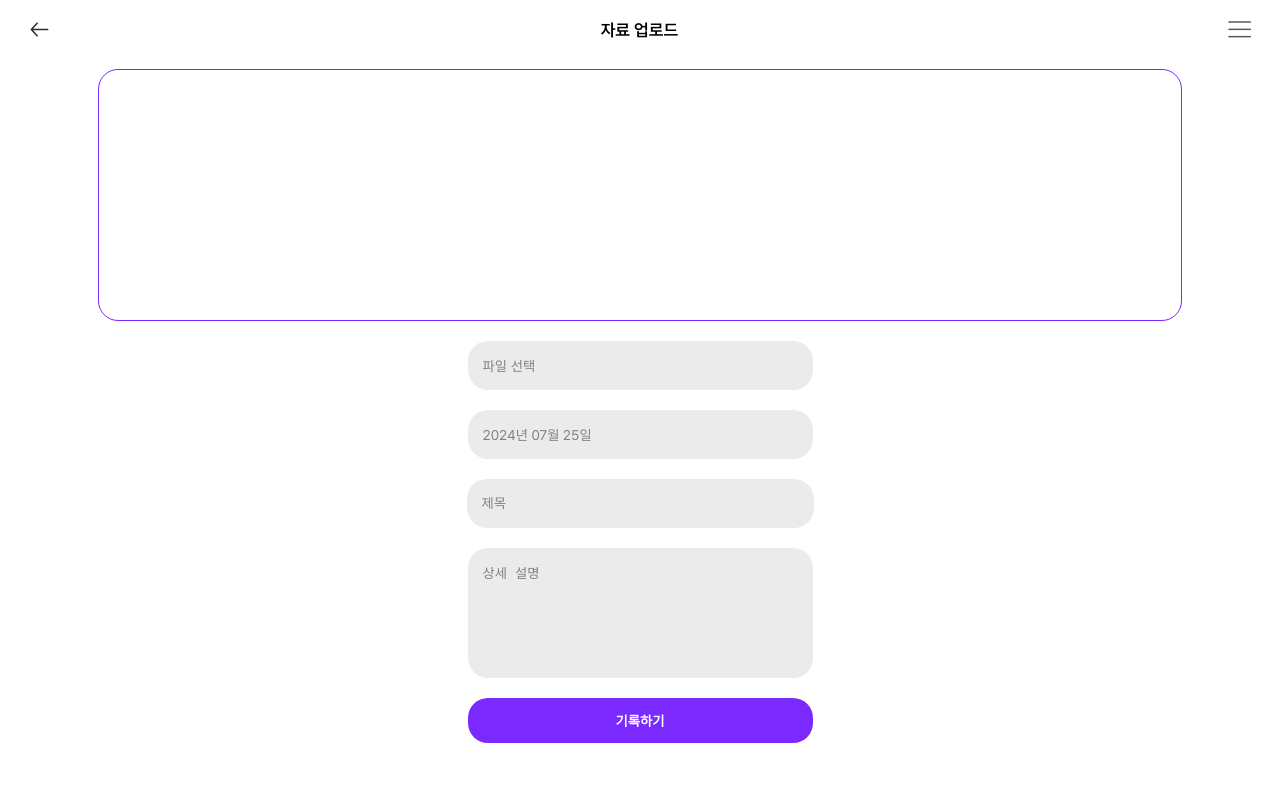
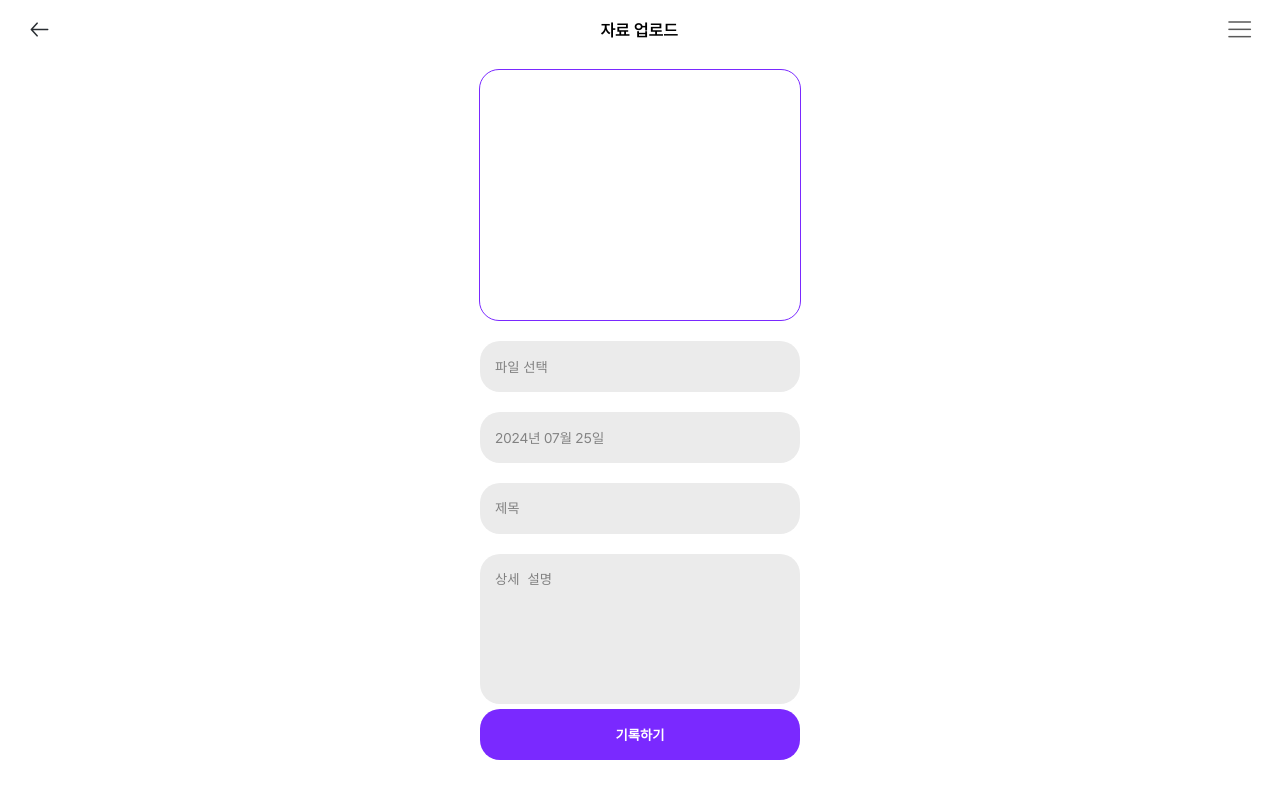
Before and after one commit to TeamViewMore/Poksin_FE, a React (Create React App) app: page /upload-form in a window 1280 px wide. Built offline with nearby package versions, Linux system fonts and the light colour scheme.

Commit message:
🐛 자료 업로드 페이지 버튼 추가, 버튼 크기 조정
자료 업로드 페이지에 기록하러 가기 버튼 추가. 버튼 크기 일정하게 조정. 바텀 시트 스크롤 문제 해결.

```diff
--- a/src/pages/calender/CalenderList.js
+++ b/src/pages/calender/CalenderList.js
@@ -19,6 +19,8 @@ function CalenderList() {
         moment(value).add(1, "days").toDate(),
         moment(value).add(2, "days").toDate(),
         moment(value).add(3, "days").toDate(),
+        moment(value).add(4, "days").toDate(),
+        moment(value).add(5, "days").toDate(),
     ];
 
     return (
--- a/src/pages/upload/Upload.js
+++ b/src/pages/upload/Upload.js
@@ -11,24 +11,24 @@ function Upload() {
             <U.Upload>
                 <U.Btns>
                     <U.BtnSection>
-                        <U.Btn1 to="/upload-form">
+                        <U.Btn1>
                             <img className="BtnIcon" src={Icon1} alt="BtnIcon"></img>
                             <div className="BtnName">서면 자료</div>
                             <div className="BtnDes">진단서 및 진술서 등</div>
                         </U.Btn1>
-                        <U.Btn2 to="/upload-form">
+                        <U.Btn2>
                             <img className="BtnIcon" src={Icon2} alt="BtnIcon"></img>
                             <div className="BtnName">캡쳐 자료</div>
                             <div className="BtnDes">메신저 및 메시지 내용 등</div>
                         </U.Btn2>
                     </U.BtnSection>
                     <U.BtnSection>
-                        <U.Btn2 to="/upload-form">
+                        <U.Btn2>
                             <img className="BtnIcon" src={Icon3} alt="BtnIcon"></img>
                             <div className="BtnName">사진 자료</div>
                             <div className="BtnDes">상처 사진 및 망가진 물건 사진 등</div>
                         </U.Btn2>
-                        <U.Btn1 to="/upload-form">
+                        <U.Btn1>
                             <img className="BtnIcon" src={Icon4} alt="BtnIcon"></img>
                             <div className="BtnName">영상/음성 자료</div>
                             <div className="BtnDes">폭행 장면이 들어간 영상 등</div>
@@ -36,8 +36,13 @@ function Upload() {
                     </U.BtnSection>
                 </U.Btns>
                 <div className="des">
-                    {`영상 자료는 폭신폭신의 AI 판사로 정확하게 판단해드릴게요.\n영상 자료는 폭신폭신의 AI 판사로\n폭행 장면을 구분하여 올려드립니다.........`}
+                    {`증거 자료를 날짜별로 기록해보세요.\n영상 자료는 폭신폭신의 폭력 검출 기능으로\n중요 부분만 잘라드려요.\n만약, 어떤 증거를 수집해야 할지 고민이라면\n`}
+                    <span>
+                        폭신폭신의 <U.GoToGuide to="/guide">가이드라인</U.GoToGuide>을 참고해보세요!
+                    </span>
                 </div>
+
+                <U.GoToUploadButton to="/upload-form">기록하러 가기</U.GoToUploadButton>
             </U.Upload>
         </>
     );
--- a/src/pages/upload/UploadForm.js
+++ b/src/pages/upload/UploadForm.js
@@ -45,8 +45,8 @@ function UploadForm() {
         <div
             onClick={onClick}
             style={{
-                width: "315px",
-                height: "19px",
+                width: "305px",
+                height: "51px",
                 borderRadius: "20px",
                 border: "none",
                 color: "#818181",
@@ -54,7 +54,7 @@ function UploadForm() {
                 fontWeight: "300",
                 fontSize: "14px",
                 marginTop: "20px",
-                padding: "15px",
+                paddingLeft: "15px",
                 cursor: "pointer",
                 display: "flex",
                 alignItems: "center",
--- a/src/styles/calender/CalenderListStyle.js
+++ b/src/styles/calender/CalenderListStyle.js
@@ -7,7 +7,7 @@ import CalendarNext from "../../img/arrow_right.png";
 export const CalenderList = styled.div`
     display: flex;
     flex-direction: column;
-    height: 100vh;
+    height: 93vh;
     margin: 0;
 `;
 
@@ -128,7 +128,7 @@ export const BottomSheet = styled.div`
     font-weight: 500;
     font-size: 17px;
     margin-top: 20px;
-    overflow-y: auto;
+    overflow-y: scroll;
 
     &::-webkit-scrollbar {
         display: none;
--- a/src/styles/other/SplashStyle.js
+++ b/src/styles/other/SplashStyle.js
@@ -109,8 +109,8 @@ const animBtn = keyframes`
 `;
 
 export const Login = styled(Link)`
-    width: 345px;
-    height: 45px;
+    width: 320px;
+    height: 51px;
     border: 1px solid #7a29ff;
     border-radius: 20px;
     color: #424242;
@@ -129,13 +129,13 @@ export const Login = styled(Link)`
 `;
 
 export const Signup = styled(Link)`
-    width: 345px;
-    height: 45px;
+    width: 320px;
+    height: 51px;
     border: 1px solid #7a29ff;
     border-radius: 20px;
     color: #424242;
     font-weight: bolder;
-    margin-top: 40px;
+    margin-top: 45px;
     box-shadow: 2px 2px 5px rgba(0, 0, 0, 0.3);
     display: flex;
     justify-content: center;
--- a/src/styles/upload/UploadFormStyle.js
+++ b/src/styles/upload/UploadFormStyle.js
@@ -17,7 +17,7 @@ export const UploadForm = styled.div`
 `;
 
 export const Preview = styled.div`
-    width: 83%;
+    width: 300px;
     height: 230px;
     border: 1px solid #7a29ff;
     border-radius: 20px;
@@ -61,7 +61,8 @@ export const Preview = styled.div`
 `;
 
 export const FileInput = styled.button`
-    width: 345px;
+    width: 320px;
+    height: 51px;
     border-radius: 20px;
     border: none;
     color: #424242;
@@ -107,8 +108,8 @@ export const DateInput = styled.div`
 `;
 
 export const Input = styled.input`
-    width: 330px;
-    height: 47px;
+    width: 290px;
+    height: 49px;
     border-radius: 20px;
     border: none;
     color: #424242;
@@ -116,6 +117,7 @@ export const Input = styled.input`
     font-weight: 500;
     margin-top: 20px;
     padding-left: 15px;
+    padding-right: 15px;
 
     &:focus {
         outline: none;
@@ -127,8 +129,8 @@ export const Input = styled.input`
 `;
 
 export const Textarea = styled.textarea`
-    width: 315px;
-    height: 100px;
+    width: 290px;
+    height: 120px;
     border-radius: 20px;
     border: none;
     color: #424242;
@@ -148,16 +150,18 @@ export const Textarea = styled.textarea`
 `;
 
 export const UploadButton = styled.button`
-    width: 345px;
-    height: 45px;
+    width: 320px;
+    height: 51px;
     border-radius: 20px;
     border: none;
     color: #ffffff;
     background-color: #7a29ff;
     font-weight: bolder;
-    margin-top: 20px;
-    padding-right: 5px;
+    position: absolute;
+    bottom: 40px;
     cursor: pointer;
     outline: none;
-    padding: 10px;
+    display: flex;
+    justify-content: center;
+    align-items: center;
 `;
--- a/src/styles/upload/UploadStyle.js
+++ b/src/styles/upload/UploadStyle.js
@@ -95,3 +95,28 @@ export const Btn2 = styled(Link)`
         font-size: 10px;
     }
 `;
+
+export const GoToUploadButton = styled(Link)`
+    width: 320px;
+    height: 51px;
+    border-radius: 20px;
+    border: none;
+    color: #ffffff;
+    background-color: #7a29ff;
+    font-weight: bolder;
+    cursor: pointer;
+    outline: none;
+    display: flex;
+    justify-content: center;
+    align-items: center;
+    font-size: 14px;
+    position: absolute;
+    bottom: 40px;
+`;
+
+export const GoToGuide = styled(Link)`
+    color: #7a29ff;
+    font-weight: bolder;
+    text-decoration: underline;
+    cursor: pointer;
+`;
```
Also changed, not shown: src/img/splash_logo55.png, src/img/splash_logo55.svg (added).
